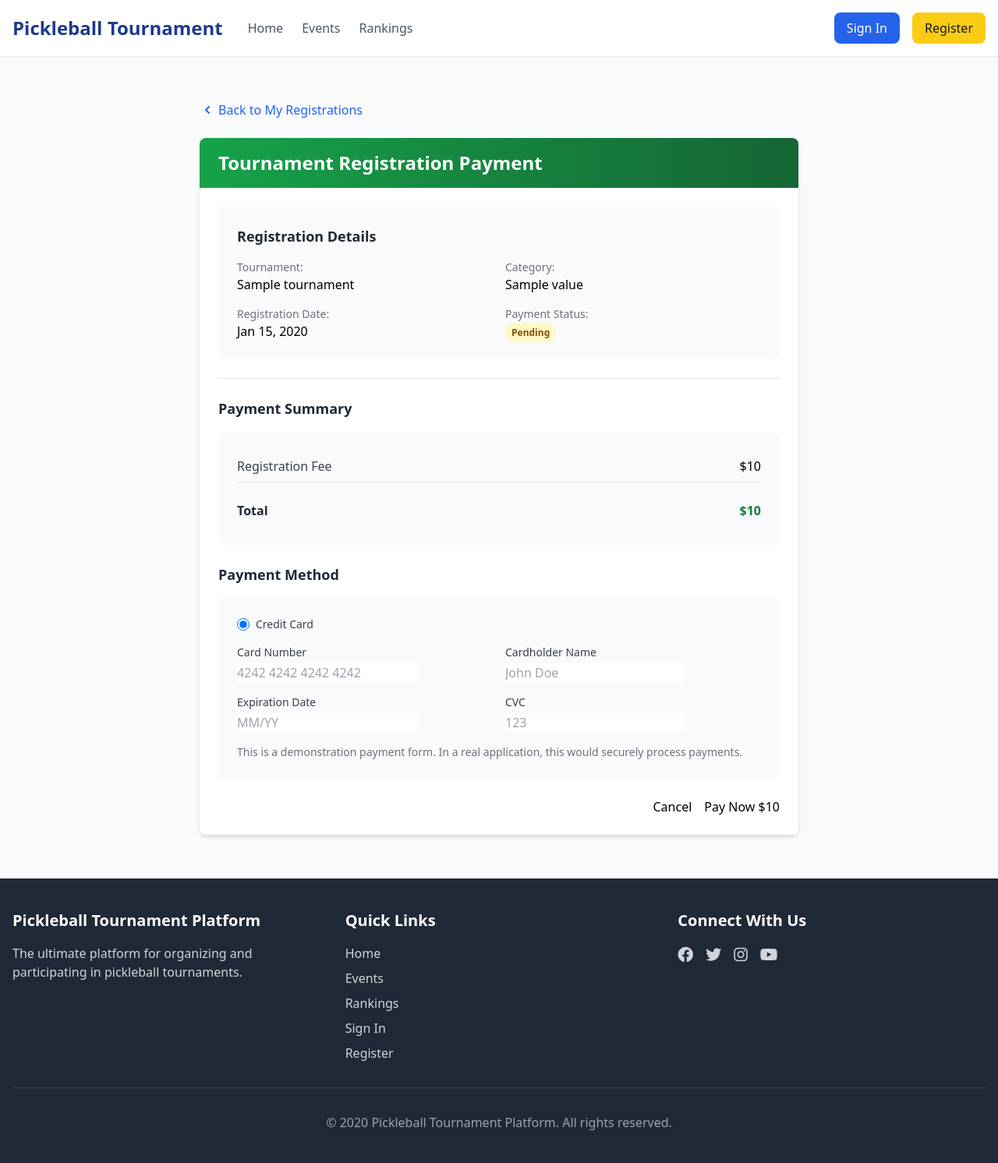
After one commit to bryanooitatmun/pickleball-tournament-platform, a Python web app: template app/templates/player/payment.html in a window 1280 px wide. The commit adds this page. Shown: the whole page at 78% size. Run offline with Jinja, Linux system fonts and the light colour scheme; the template is opened without the code that fills it: most values are stand-ins (such as "Sample title", 1, 10 or a date in 2020); some libraries are stand-ins or nearby versions.

Commit message:
Modified to add registration fees

```diff
--- a/app/organizer/forms.py
+++ b/app/organizer/forms.py
@@ -12,6 +12,7 @@ class TournamentForm(FlaskForm):
     start_date = DateField('Start Date', validators=[DataRequired()], format='%Y-%m-%d')
     end_date = DateField('End Date', validators=[DataRequired()], format='%Y-%m-%d')
     registration_deadline = DateField('Registration Deadline', validators=[DataRequired()], format='%Y-%m-%d')
+    registration_fee = FloatField('Registration Fee ($)', validators=[DataRequired(), NumberRange(min=0)])
     tier = SelectField('Tournament Tier', validators=[DataRequired()], choices=[
         (TournamentTier.SLATE.name, 'SLATE (2,000 PTS)'),
         (TournamentTier.CUP.name, 'CUP (3,200 PTS)'),
--- a/app/templates/main/tournament_detail.html
+++ b/app/templates/main/tournament_detail.html
@@ -55,6 +55,10 @@
                 <div>
                     <h3 class="text-gray-600 font-medium">Description</h3>
                     <div class="text-gray-900">{{ tournament.description|nl2br }}</div>
+                </div>
+                <div>
+                    <h3 class="text-gray-600 font-medium">Registration Fee</h3>
+                    <div class="text-gray-900">{{ tournament.registration_fee  }}</div>
                 </div>
             </div>
         </div>
--- /dev/null
+++ b/app/templates/player/payment.html
@@ -0,0 +1,104 @@
+{% extends 'base.html' %}
+
+{% block title %}Tournament Registration Payment{% endblock %}
+
+{% block content %}
+<div class="container mx-auto px-4 py-8">
+    <div class="max-w-3xl mx-auto">
+        <div class="mb-6">
+            <a href="{{ url_for('player.my_registrations') }}" class="text-blue-600 hover:text-blue-800 flex items-center">
+                <svg xmlns="http://www.w3.org/2000/svg" class="h-5 w-5 mr-1" viewBox="0 0 20 20" fill="currentColor">
+                    <path fill-rule="evenodd" d="M12.707 5.293a1 1 0 010 1.414L9.414 10l3.293 3.293a1 1 0 01-1.414 1.414l-4-4a1 1 0 010-1.414l4-4a1 1 0 011.414 0z" clip-rule="evenodd" />
+                </svg>
+                Back to My Registrations
+            </a>
+        </div>
+
+        <div class="bg-white rounded-lg shadow-md overflow-hidden">
+            <div class="bg-gradient-to-r from-green-600 to-green-800 px-6 py-4">
+                <h1 class="text-xl md:text-2xl font-bold text-white">Tournament Registration Payment</h1>
+            </div>
+
+            <div class="p-6">
+                <div class="bg-gray-50 rounded-lg p-6 mb-6">
+                    <h2 class="text-lg font-semibold text-gray-800 mb-4">Registration Details</h2>
+                    <div class="grid grid-cols-2 gap-4">
+                        <div>
+                            <p class="text-sm text-gray-500">Tournament:</p>
+                            <p class="font-medium">{{ tournament.name }}</p>
+                        </div>
+                        <div>
+                            <p class="text-sm text-gray-500">Category:</p>
+                            <p class="font-medium">{{ registration.category.category_type.value }}</p>
+                        </div>
+                        <div>
+                            <p class="text-sm text-gray-500">Registration Date:</p>
+                            <p class="font-medium">{{ registration.registration_date.strftime('%b %d, %Y') }}</p>
+                        </div>
+                        <div>
+                            <p class="text-sm text-gray-500">Payment Status:</p>
+                            <p class="font-medium">
+                                <span class="px-2 py-1 rounded-full text-xs font-semibold bg-yellow-100 text-yellow-800">Pending</span>
+                            </p>
+                        </div>
+                    </div>
+                </div>
+
+                <div class="border-t border-gray-200 pt-6 mb-6">
+                    <h2 class="text-lg font-semibold text-gray-800 mb-4">Payment Summary</h2>
+                    <div class="bg-gray-50 rounded-lg p-6">
+                        <div class="flex justify-between py-2 border-b border-gray-200">
+                            <span class="text-gray-700">Registration Fee</span>
+                            <span class="font-medium">${{ tournament.registration_fee }}</span>
+                        </div>
+                        <div class="flex justify-between py-2 font-bold mt-4">
+                            <span class="text-gray-800">Total</span>
+                            <span class="text-green-700">${{ tournament.registration_fee }}</span>
+                        </div>
+                    </div>
+                </div>
+
+                <form method="POST" class="mt-6">
+                    <div class="mb-6">
+                        <h2 class="text-lg font-semibold text-gray-800 mb-4">Payment Method</h2>
+
+                        <!-- In a real application, this would be a payment form with credit card fields -->
+                        <div class="bg-gray-50 rounded-lg p-6">
+                            <div class="flex items-center mb-4">
+                                <input id="card-payment" name="payment_method" type="radio" checked class="h-4 w-4 text-blue-600 focus:ring-blue-500">
+                                <label for="card-payment" class="ml-2 block text-sm font-medium text-gray-700">Credit Card</label>
+                            </div>
+
+                            <div class="grid grid-cols-1 md:grid-cols-2 gap-4">
+                                <div>
+                                    <label class="block text-sm font-medium text-gray-700">Card Number</label>
+                                    <input type="text" class="form-input mt-1" placeholder="4242 4242 4242 4242">
+                                </div>
+                                <div>
+                                    <label class="block text-sm font-medium text-gray-700">Cardholder Name</label>
+                                    <input type="text" class="form-input mt-1" placeholder="John Doe">
+                                </div>
+                                <div>
+                                    <label class="block text-sm font-medium text-gray-700">Expiration Date</label>
+                                    <input type="text" class="form-input mt-1" placeholder="MM/YY">
+                                </div>
+                                <div>
+                                    <label class="block text-sm font-medium text-gray-700">CVC</label>
+                                    <input type="text" class="form-input mt-1" placeholder="123">
+                                </div>
+                            </div>
+
+                            <p class="text-sm text-gray-500 mt-4">This is a demonstration payment form. In a real application, this would securely process payments.</p>
+                        </div>
+                    </div>
+
+                    <div class="flex justify-end">
+                        <a href="{{ url_for('player.my_registrations') }}" class="btn btn-secondary mr-4">Cancel</a>
+                        <button type="submit" class="btn btn-primary">Pay Now ${{ tournament.registration_fee }}</button>
+                    </div>
+                </form>
+            </div>
+        </div>
+    </div>
+</div>
+{% endblock %}
```
Also changed, not shown: app/models.py (+10 -0 lines), app/organizer/routes.py (+9 -0 lines), app/player/routes.py (+42 -2 lines), app/templates/organizer/create_tournament.html (+10 -0 lines), app/templates/organizer/edit_tournament.html (+15 -0 lines), app/templates/organizer/manage_registrations.html (+20 -0 lines), app/templates/player/my_registrations.html (+22 -0 lines), app/templates/player/register_tournament.html (+10 -0 lines).
